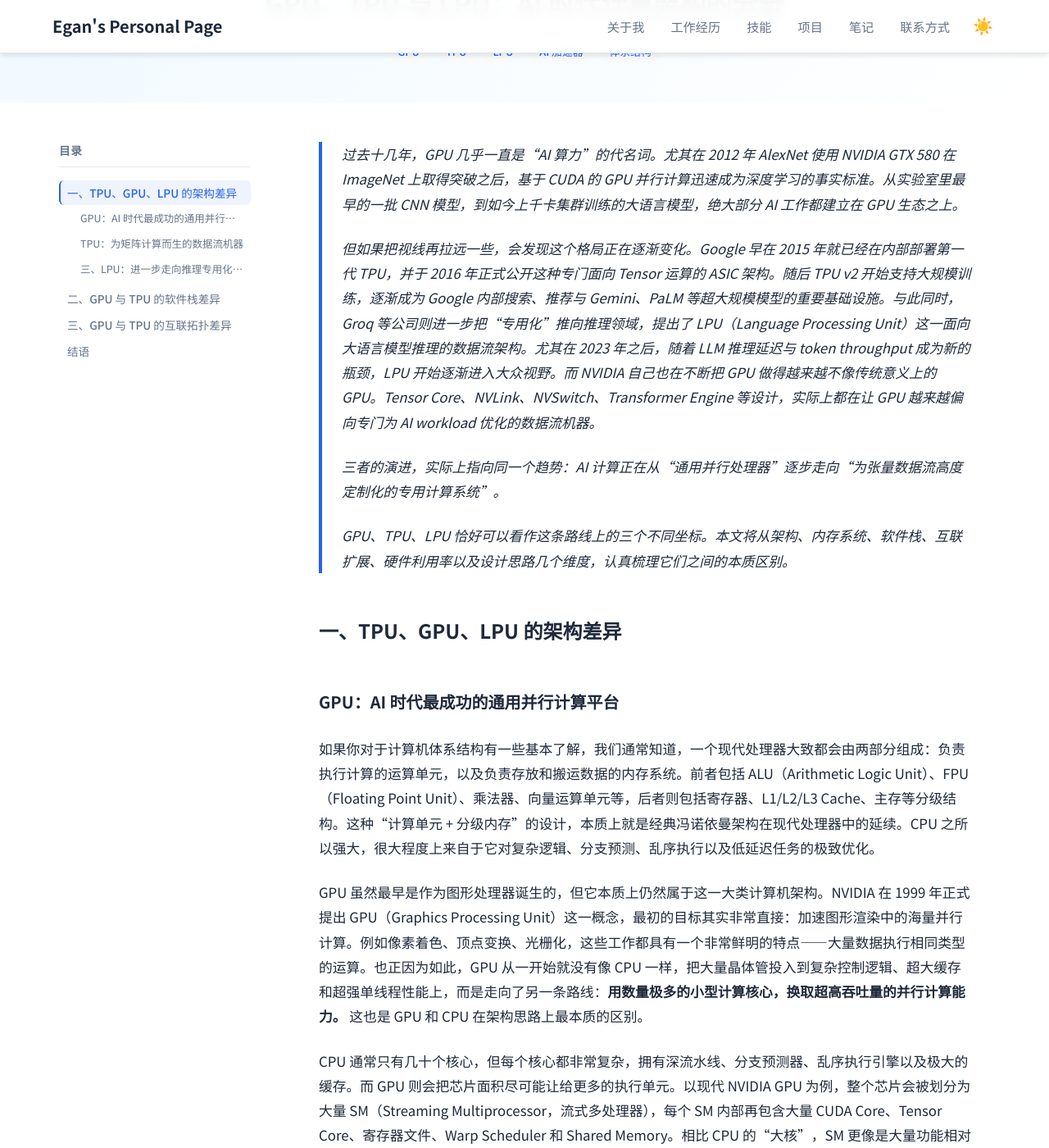
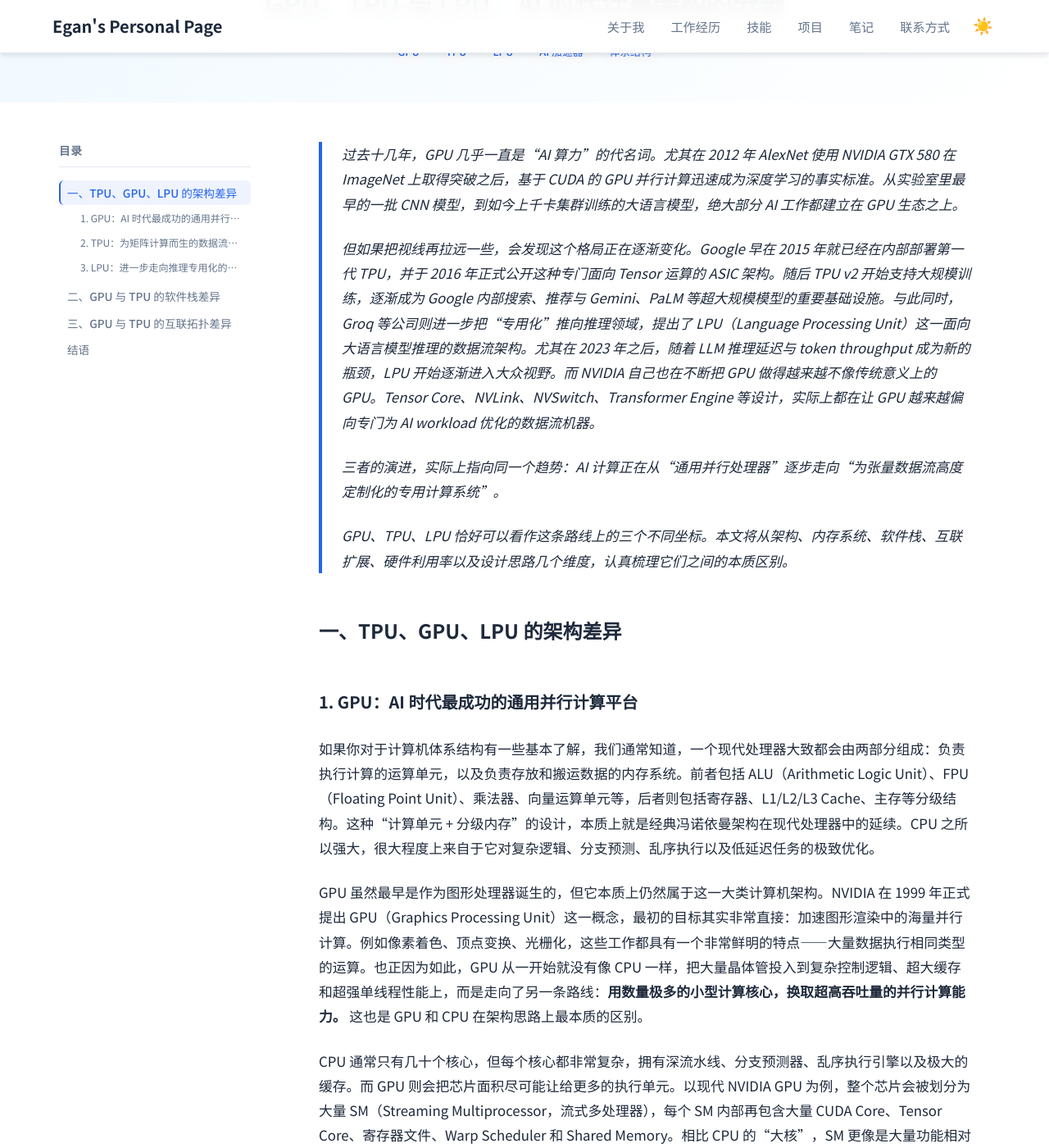
Before and after one commit to Lejun-Hu/Lejun-Hu.github.io, a Jekyll site: the page built from _notes/2026-5-16-GPU_vs_TPU.md, in a window 1280 px wide and 1400 px high, scrolled down 193 px. Shown: the whole window at 82% size. Built offline with Jekyll 4.4.1, drawn with Linux system fonts in a browser that asks for light colours; some of the changed text lies outside the part shown.

Commit message:
style: h3二级标题改为阿拉伯数字编号，缩小TOC子标题字号

```diff
--- a/_notes/2026-5-16-GPU_vs_TPU.md
+++ b/_notes/2026-5-16-GPU_vs_TPU.md
@@ -18,7 +18,7 @@ published: true
 
 ## 一、TPU、GPU、LPU 的架构差异
 
-### GPU：AI 时代最成功的通用并行计算平台
+### 1. GPU：AI 时代最成功的通用并行计算平台
 
 
 如果你对于计算机体系结构有一些基本了解，我们通常知道，一个现代处理器大致都会由两部分组成：负责执行计算的运算单元，以及负责存放和搬运数据的内存系统。前者包括 ALU（Arithmetic Logic Unit）、FPU（Floating Point Unit）、乘法器、向量运算单元等，后者则包括寄存器、L1/L2/L3 Cache、主存等分级结构。这种“计算单元 + 分级内存”的设计，本质上就是经典冯诺依曼架构在现代处理器中的延续。CPU 之所以强大，很大程度上来自于它对复杂逻辑、分支预测、乱序执行以及低延迟任务的极致优化。
@@ -59,7 +59,7 @@ if (threadIdx.x < 16) {
 另外一个近年来越来越重要的变化，是 GPU 内部的 Tensor Core 正在变得越来越强，以至于传统的 CUDA Core 反而逐渐退居辅助角色。尤其在 Transformer 成为主流之后，大量 workload 已经变成了标准化矩阵乘法和 attention 计算。为了持续给 Tensor Core 提供数据，NVIDIA 在 Blackwell 架构中进一步加入了 TMEM（Tensor Memory）。TMEM 本质上是一种更加靠近 Tensor Core 的专用片上存储结构，用来减少 Tensor Core 在等待数据时产生的 pipeline bubble。随着 AI workload 越来越规则化，GPU 的内部结构也开始越来越偏向“数据流机器”而非传统图形处理器。这其实也是为什么今天的 GPU，已经越来越不像最早那个为了游戏图形而设计的 GPU 了。
 
 
-### TPU：为矩阵计算而生的数据流机器
+### 2. TPU：为矩阵计算而生的数据流机器
 相比 GPU 的历史，TPU 的出现要晚得多。NVIDIA 在 1999 年正式提出 GPU（Graphics Processing Unit）这一概念，当时的主要目标还是加速图形渲染。而 Google 第一代 TPU 则直到 2015 年才开始在内部数据中心部署，并于 2016 年发表在论文《In-Datacenter Performance Analysis of a Tensor Processing Unit》中正式对外公开。从时间线上看，当 TPU 诞生时，GPU 已经经历了十余年的发展，并且凭借 CUDA 生态逐渐成为深度学习训练的事实标准。
 
 但 Google 在大规模部署神经网络之后很快发现，GPU 虽然拥有强大的通用性，却并不一定是执行神经网络最理想的硬件。搜索排序、语音识别、翻译模型等工作负载中，绝大部分时间都消耗在矩阵乘法和张量运算上，而 GPU 中大量用于支持复杂控制流、线程调度、缓存一致性以及图形渲染的硬件，在这些场景下其实很少被真正利用。于是 Google 开始思考一个问题：如果只保留神经网络真正需要的部分，并把所有晶体管都投入到矩阵运算本身，会得到怎样一种处理器？TPU 就是在这种背景下诞生的。
@@ -87,7 +87,7 @@ TPU TensorCore 内部最重要的组件是 MXU（Matrix Multiply Unit），可
 不过从 TPU 的设计中已经能够看到一种非常明显的趋势：随着 AI 工作负载越来越集中于矩阵乘法和张量运算，硬件设计正在逐渐从“通用并行处理器”向“专门的数据流计算机”演化。而 TPU 正是这一趋势最典型的代表之一。
 
 
-### 三、LPU：进一步走向推理专用化的计算架构
+### 3. LPU：进一步走向推理专用化的计算架构
 
 如果说 TPU 已经是在 GPU 基础上进一步削弱通用性、强化矩阵计算能力，那么 LPU（Language Processing Unit）则几乎把这种思路推到了极致。LPU 这个概念由 Groq 提出，这家公司成立于 2016 年，而它最特殊的一点在于，其创始人 Jonathan Ross 正是 Google TPU 项目的核心设计者之一。在参与 TPU 研发之后，Ross 逐渐产生了一个新的判断：即便 TPU 已经大幅提高了神经网络计算效率，但它仍然保留了许多为了兼容训练任务和通用机器学习工作负载而存在的复杂性。而随着大语言模型逐渐成为 AI 的主要形态，未来最重要的问题或许不再是训练，而是推理。
 
--- a/assets/css/main.scss
+++ b/assets/css/main.scss
@@ -1590,7 +1590,7 @@ a {
 // h3 子标题：小字、不换行、省略号
 .toc-link-h3 {
   padding-left: 24px;
-  font-size: 0.78rem;
+  font-size: 0.75rem;
   font-weight: 400;
   white-space: nowrap;
   overflow: hidden;
```
